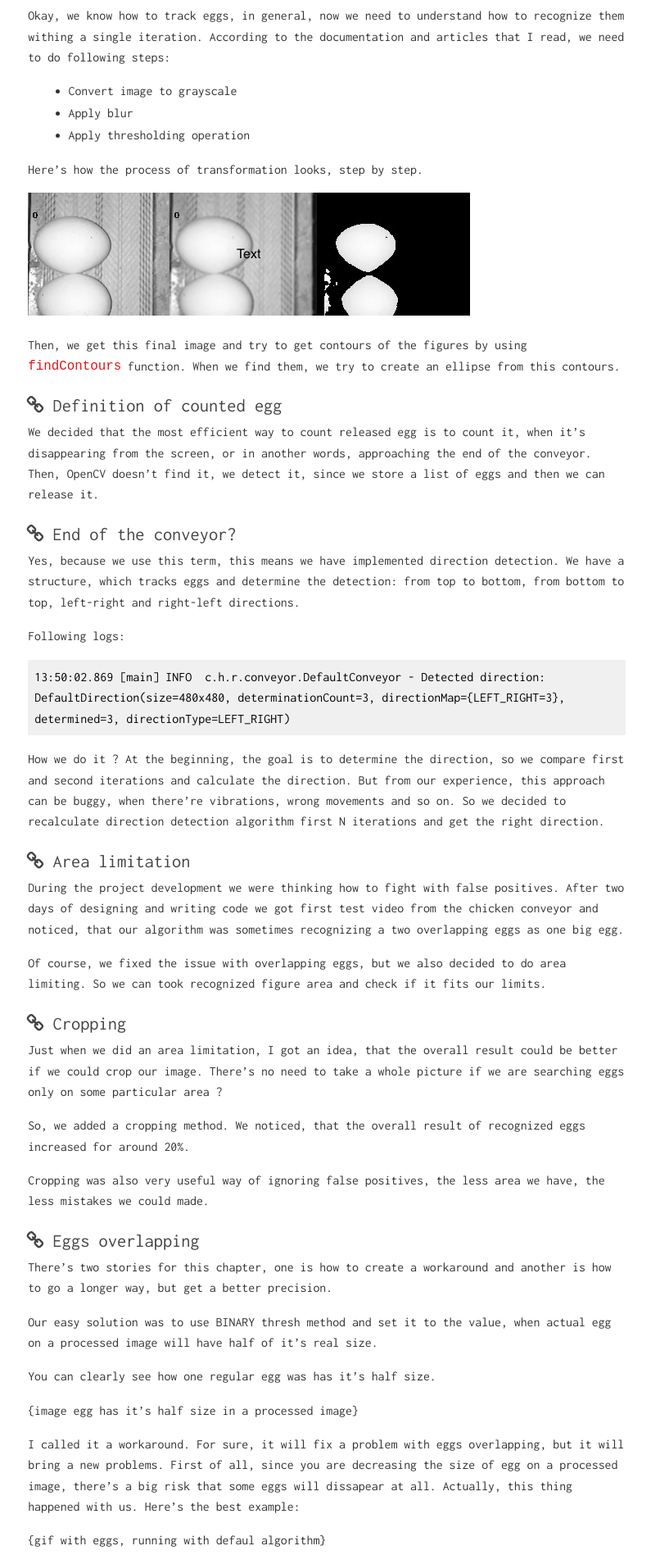
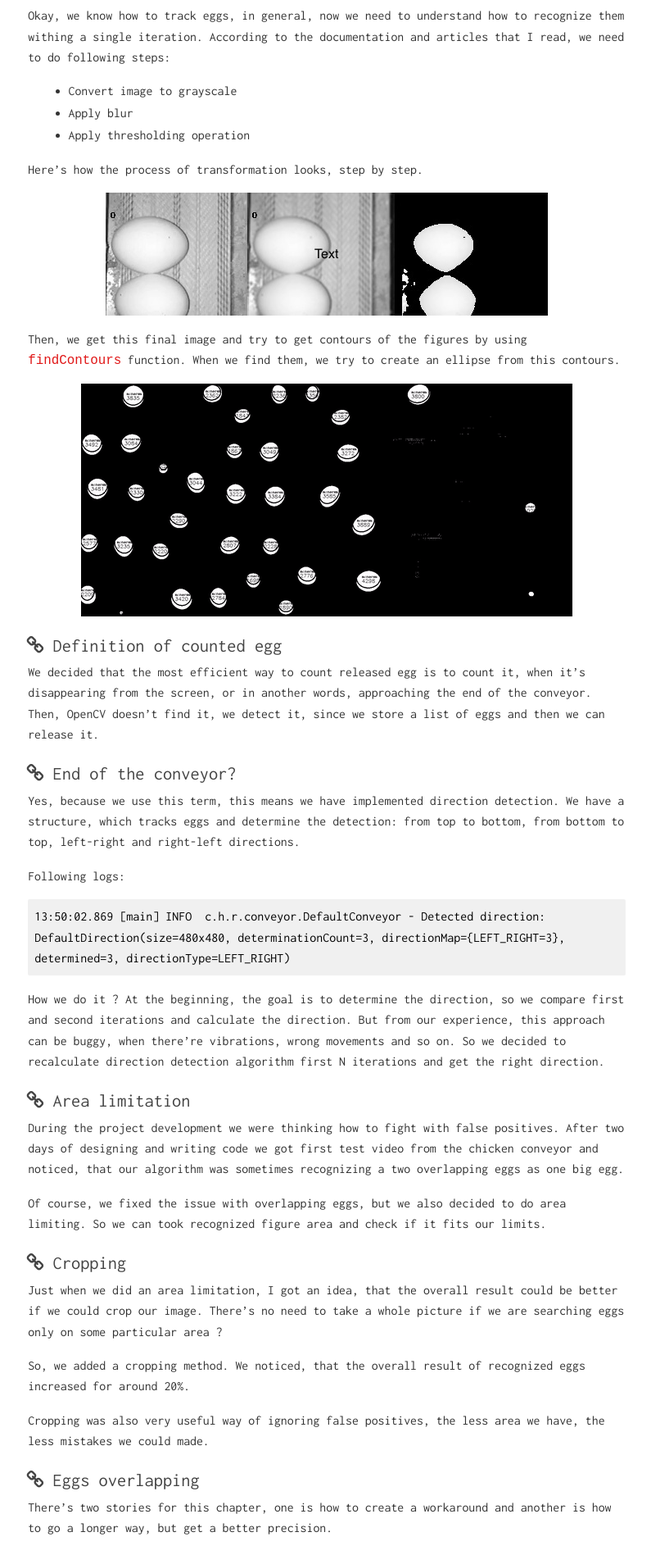
Before and after one commit to ivanursul/ivanursul, a Jekyll site: the page built from _posts/2017-08-03-counting-eggs-design.markdown, in a window 1280 px wide. Shown: the part 1861-3758 px from the top of the page at 82% size, without its empty margins (241-1036 px from the left). Built offline with Jekyll 4.4.1, drawn with Linux system fonts in a browser that asks for light colours; comment, search, counter and statistics services are not loaded.

Commit message:
Added new gif

```diff
--- a/_posts/2017-08-03-counting-eggs-design.markdown
+++ b/_posts/2017-08-03-counting-eggs-design.markdown
@@ -35,10 +35,12 @@ Okay, we know how to track eggs, in general, now we need to understand how to re
 
 Here's how the process of transformation looks, step by step.
 
-![](assets/images/egg-project/three.jpg)
+![](assets/images/egg-project/three.jpg){: .center-image }
 
 Then, we get this final image and try to get contours of the figures by using
 `findContours` function. When we find them, we try to create an ellipse from this contours.
+
+![](assets/images/egg-project/resulted_conveyor.gif){: .center-image }
 
 ### <a href="#" name=""><i class="fa fa-link anchor" aria-hidden="true"></i></a> Definition of counted egg
 
```
Also changed, not shown: assets/images/egg-project/resulted_conveyor.gif (added).
